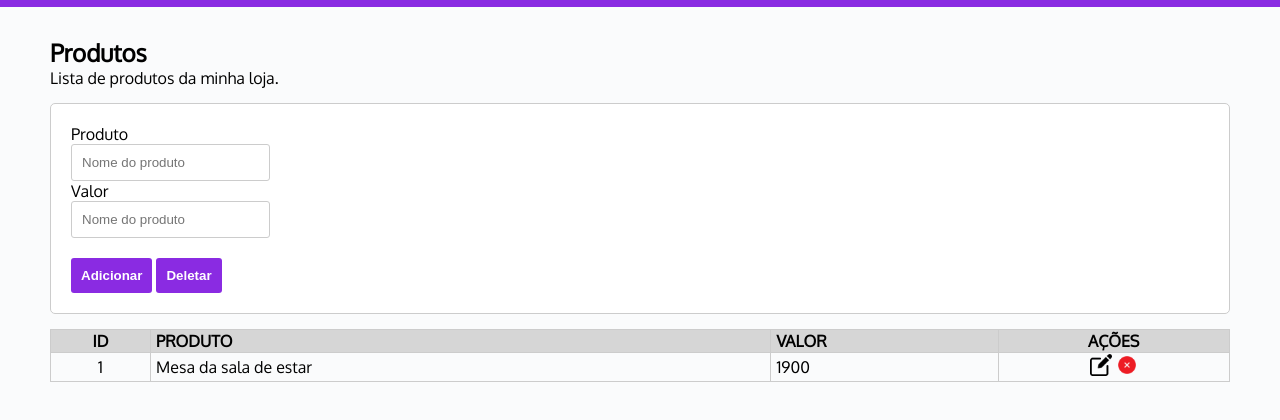
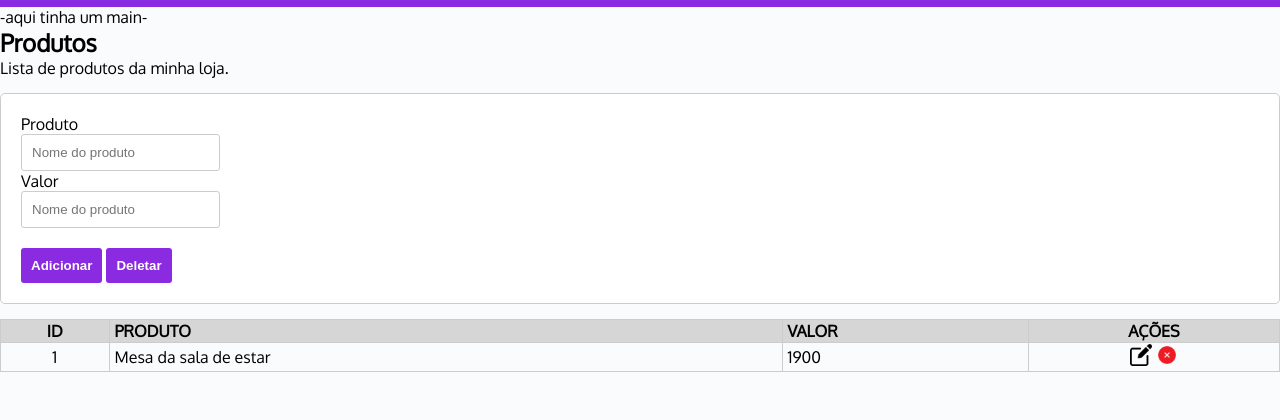
Before and after one commit to MarshyyUWU/Lojinha, a plain HTML site: page index.html in a window 1280 px wide. Shown: the part 54-474 px from the top of the page. Drawn offline with Linux system fonts and the light colour scheme.

Commit message:
Update index.html
teste

```diff
--- a/index.html
+++ b/index.html
@@ -23,7 +23,7 @@
 
 
      <!-- Bloco inicial para adicionar items -->
-    <main>
+   -aqui tinha um main-
         <div>
             <h2>Produtos</h2>
             <span>Lista de produtos da minha loja.</span>
```
